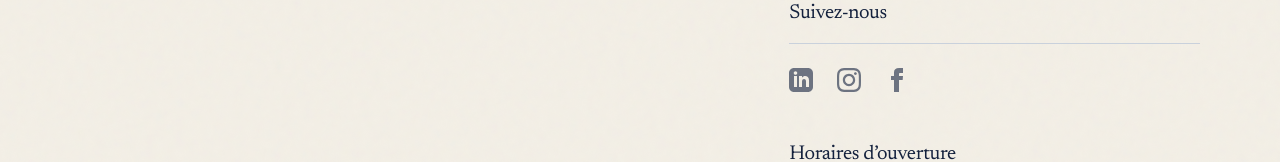
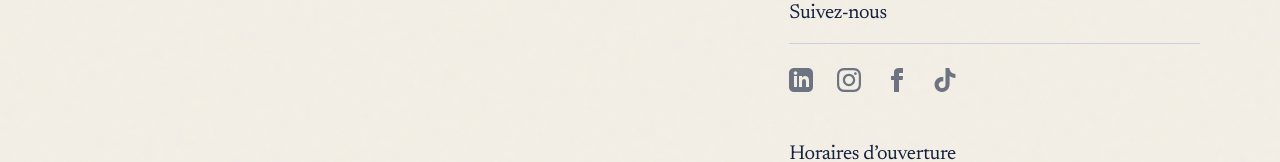
Before and after one commit to soumahoromemon47-glitch/premium-consulting, a Next.js app: page /contact in a window 1280 px wide. Shown: the part 1069-1231 px from the top of the page. Built offline with nearby package versions, Linux system fonts and the light colour scheme.

Commit message:
modification

```diff
--- a/app/contact/page.tsx
+++ b/app/contact/page.tsx
@@ -234,6 +234,23 @@ export default function ContactPage() {
                     <path d="M9 8h-3v4h3v12h5v-12h3.642l.358-4h-4v-1.667c0-.955.192-1.333 1.115-1.333h2.885v-5h-3.808c-3.596 0-5.192 1.583-5.192 4.615v3.385z" />
                   </svg>
                 </a>
+
+                {/* TikTok */}
+                <a
+                  href="https://www.tiktok.com/@premiumconsulting"
+                  target="_blank"
+                  rel="noopener noreferrer"
+                  className="text-marine/60 hover:text-accent transition-colors duration-300 group"
+                  aria-label="TikTok"
+                >
+                  <svg
+                    className="w-6 h-6 group-hover:scale-110 transition-transform duration-300"
+                    fill="currentColor"
+                    viewBox="0 0 24 24"
+                  >
+                    <path d="M12.525.02c1.31-.02 2.61-.01 3.91-.02.08 1.53.63 3.09 1.75 4.17 1.12 1.11 2.7 1.62 4.24 1.79v4.03c-1.44-.05-2.89-.35-4.2-.97-.57-.26-1.1-.59-1.62-.93-.01 2.92.01 5.84-.02 8.75-.08 1.4-.54 2.79-1.35 3.94-1.31 1.92-3.58 3.17-5.91 3.21-1.43.08-2.86-.31-4.08-1.03-2.02-1.19-3.44-3.37-3.65-5.71-.02-.5-.03-1-.01-1.49.18-1.9 1.12-3.72 2.58-4.96 1.66-1.44 3.98-2.13 6.15-1.72.02 1.48-.04 2.96-.04 4.44-.99-.32-2.15-.23-3.02.37-.63.41-1.11 1.04-1.36 1.75-.21.51-.15 1.07-.14 1.61.24 1.64 1.82 3.02 3.5 2.87 1.12-.01 2.19-.66 2.77-1.61.19-.33.4-.67.41-1.06.1-1.79.06-3.57.07-5.36.01-4.03-.01-8.05.02-12.07z" />
+                  </svg>
+                </a>
               </div>
             </div>
           </FadeIn>
```
